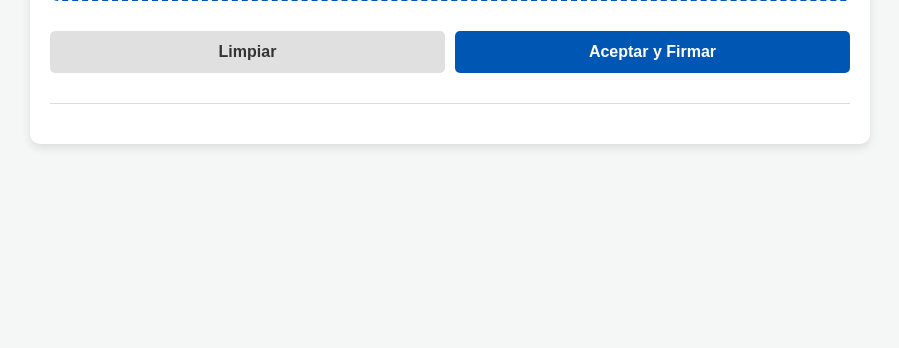
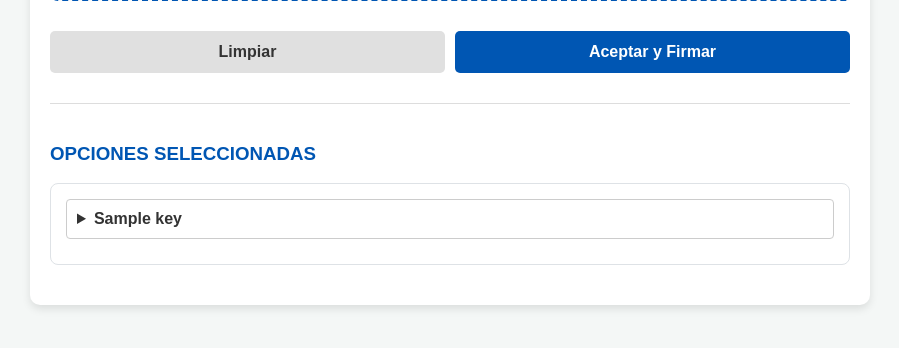
Before and after one commit to Raloy-Lubricantes-S-A-de-C-V/DEV108, a Django app: template motor_firmas/templates/motor_firmas/firma_ui.html in a window 1280 px wide. Shown: the part 429-777 px from the top of the page, without its empty margins (190-1089 px from the left). Run offline with Django 3.2, Linux system fonts and the light colour scheme; the template is opened without the code that fills it: most values are stand-ins (such as "Sample title", 1, 10 or a date in 2020).

Commit message:
[UPDATE] Cambios a firma

```diff
--- a/motor_firmas/templates/motor_firmas/firma_ui.html
+++ b/motor_firmas/templates/motor_firmas/firma_ui.html
@@ -41,6 +41,51 @@
     {% endif %}
 
     <div style="margin-top: 30px; border-top: 1px solid #ddd; padding-top: 20px;">
+        {% if content_option %}
+        <div style="margin-bottom: 20px; text-align: left;">
+            <h3 style="color: #0056b3;">OPCIONES SELECCIONADAS</h3>
+            <div style="background: white; padding: 15px; border-radius: 8px; border: 1px solid #dee2e6;">
+                {% if content_option.items %}
+                    <ul style="list-style-type: none; padding-left: 0; margin: 0;">
+                    {% for key, value in content_option.items %}
+                        <li style="margin-bottom: 10px;">
+                            <details style="border: 1px solid #ccc; border-radius: 4px; padding: 10px; background: #fff;">
+                                <summary style="cursor: pointer; font-weight: bold; color: #333;">{{ key }}</summary>
+                                <div style="padding-top: 10px; color: #555;">{{ value }}</div>
+                            </details>
+                        </li>
+                    {% endfor %}
+                    </ul>
+                {% elif content_option.0 or content_option.0 == 0 %}
+                    <ul style="list-style-type: none; padding-left: 0; margin: 0;">
+                    {% for item in content_option %}
+                        <li style="margin-bottom: 10px;">
+                            {% if item.items %}
+                                {% for k, v in item.items %}
+                                    <details style="border: 1px solid #ccc; border-radius: 4px; padding: 10px; background: #fff;">
+                                        <summary style="cursor: pointer; font-weight: bold; color: #333;">{{ k }}</summary>
+                                        <div style="padding-top: 10px; color: #555;">{{ v }}</div>
+                                    </details>
+                                {% endfor %}
+                            {% else %}
+                                <details style="border: 1px solid #ccc; border-radius: 4px; padding: 10px; background: #fff;">
+                                    <summary style="cursor: pointer; font-weight: bold; color: #333;">Opción Seleccionada</summary>
+                                    <div style="padding-top: 10px; color: #555;">{{ item }}</div>
+                                </details>
+                            {% endif %}
+                        </li>
+                    {% endfor %}
+                    </ul>
+                {% else %}
+                    <details style="border: 1px solid #ccc; border-radius: 4px; padding: 10px; background: #fff;">
+                        <summary style="cursor: pointer; font-weight: bold; color: #333;">Información de Selección</summary>
+                        <div style="padding-top: 10px; color: #555;">{{ content_option }}</div>
+                    </details>
+                {% endif %}
+            </div>
+        </div>
+        {% endif %}
+
         {% if view_info == 'file' %}
             <iframe src="{{ pdf_url }}" width="100%" height="600px"></iframe>
         {% elif view_info == 'summary' %}
--- a/motor_firmas/views.py
+++ b/motor_firmas/views.py
@@ -102,12 +102,17 @@ def vista_firma_ui(request, token):
     filename = os.path.basename(proceso.pdf_path)
     colaborador = DirectorioFirmas.objects.filter(email=firmante_actual.get('email')).first()
 
+    content_option = None
+    if proceso.summary_data:
+        content_option = proceso.summary_data.get('content-option', proceso.summary_data.get('content_option'))
+
     context = {
         'token': token,
         'nombre_firmante': firmante_actual.get('nombre', 'Firmante'),
         'email_firmante': firmante_actual.get('email', ''),
         'view_info': proceso.view_info,
         'summary_data': proceso.summary_data,
+        'content_option': content_option,
         'pdf_url': f"{settings.MEDIA_URL}{filename}",
         'is_registered': bool(colaborador)
     }
```
